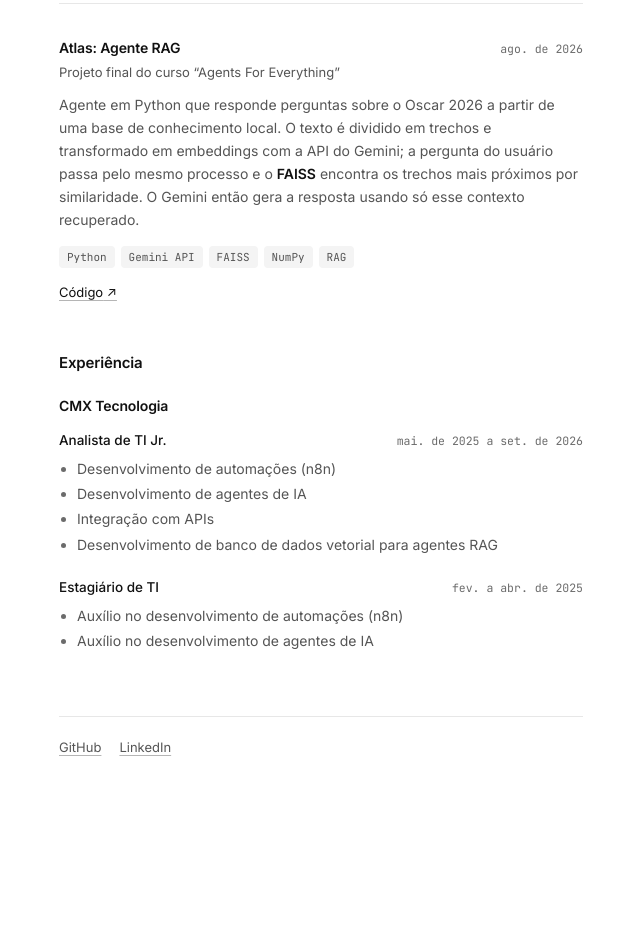
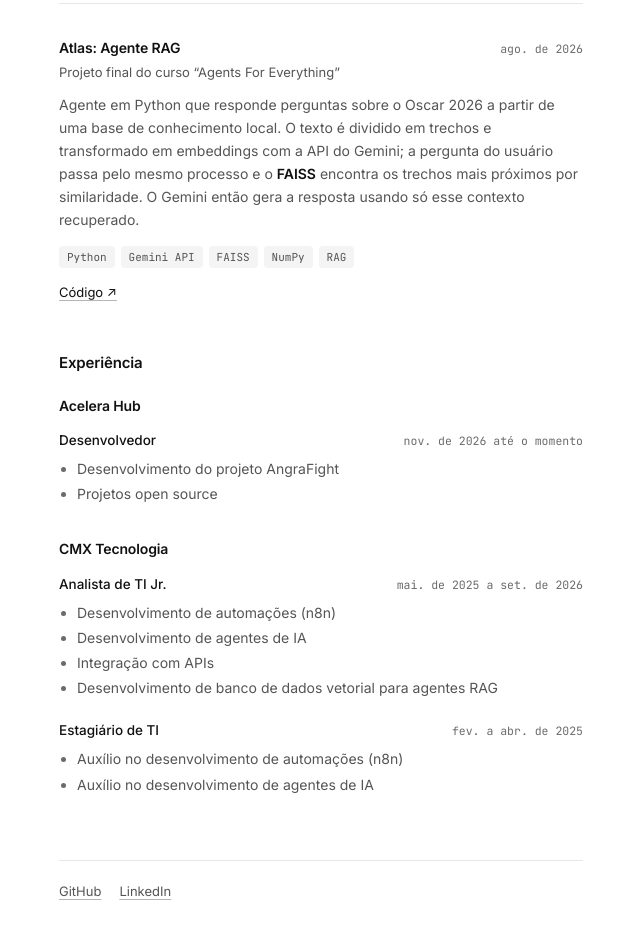
Before and after one commit to joselsouza/portfolio-jose, a plain HTML site: page index.html in a window 1280 px wide. Shown: the part 1368-2304 px from the top of the page, without its empty margins (319-959 px from the left). Before the commit the page ends 2191 px from the top, so only its background shows below. Drawn offline with Linux system fonts and the light colour scheme.

Commit message:
Experiência na Acelera Hub

```diff
--- a/index.html
+++ b/index.html
@@ -246,6 +246,29 @@
           </h2>
 
           <div class="company">
+            <h3 class="company-name">Acelera Hub</h3>
+
+            <div class="role">
+              <div class="project-head">
+                <h4>
+                  <span data-l="pt">Desenvolvedor</span><span data-l="en">Developer</span>
+                </h4>
+                <span class="date">
+                  <span data-l="pt">nov. de 2026 até o momento</span><span data-l="en">Nov 2026 to present</span>
+                </span>
+              </div>
+              <ul class="role-list" data-l="pt">
+                <li>Desenvolvimento do projeto AngraFight</li>
+                <li>Projetos open source</li>
+              </ul>
+              <ul class="role-list" data-l="en">
+                <li>Building the AngraFight project</li>
+                <li>Open source projects</li>
+              </ul>
+            </div>
+          </div>
+
+          <div class="company">
             <h3 class="company-name">CMX Tecnologia</h3>
 
             <div class="role">
--- a/styles.css
+++ b/styles.css
@@ -314,6 +314,10 @@ h4 {
   color: var(--fg);
 }
 
+.company + .company {
+  margin-top: 32px;
+}
+
 .role + .role {
   margin-top: 20px;
 }
```
